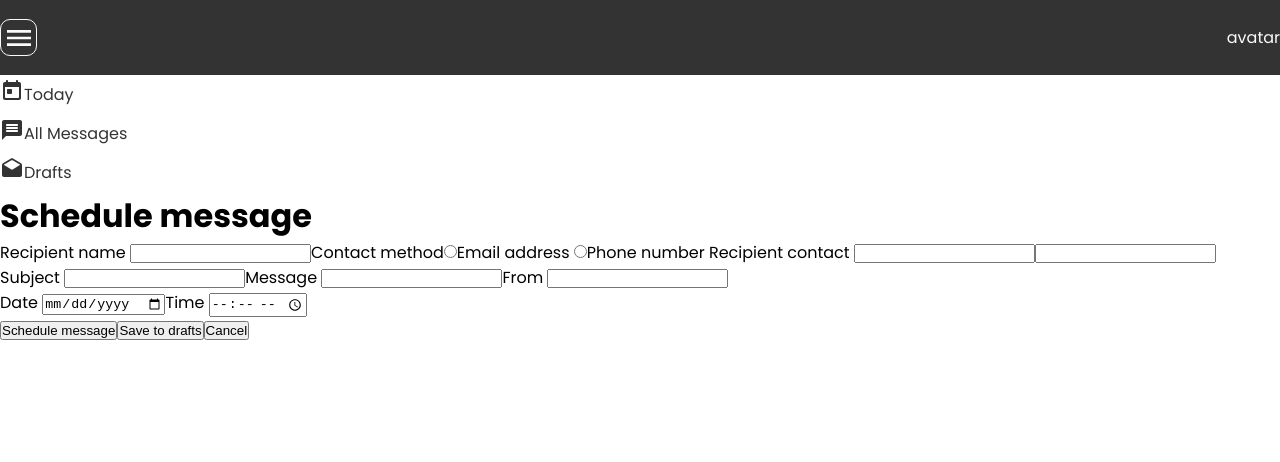
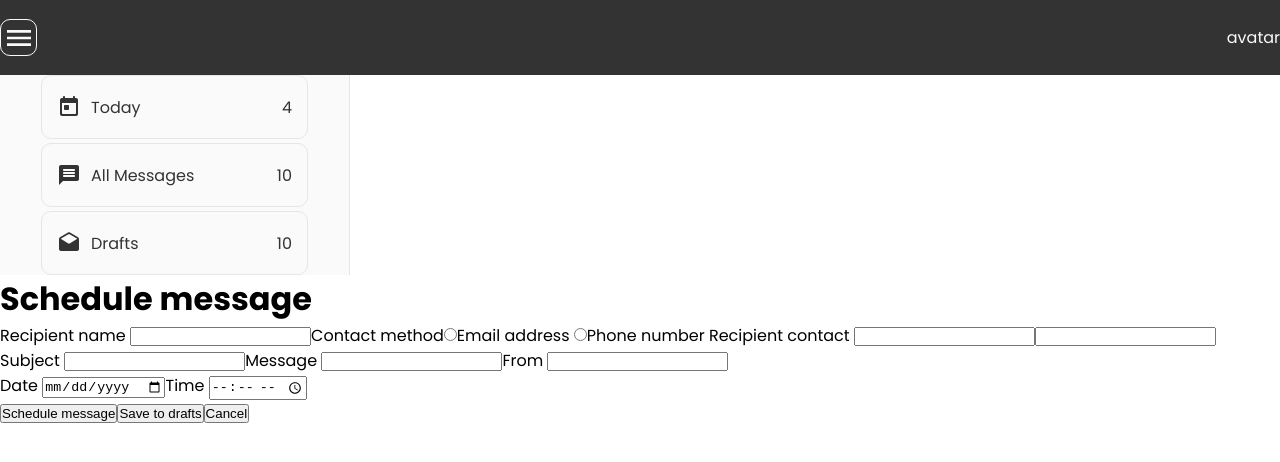
Before and after one commit to Ngoakor12/message-robot, a React (Create React App) app: page /schedule in a window 1280 px wide. Shown: the top 462 px of the page. Built offline with nearby package versions, Linux system fonts and the light colour scheme.

Commit message:
style(Navigation): complete elements styling

```diff
--- a/src/App.css
+++ b/src/App.css
@@ -2,6 +2,7 @@
 * {
   margin: 0;
   padding: 0;
+  box-sizing: border-box;
 }
 body {
   font-family: "Poppins", sans-serif;
@@ -15,18 +16,21 @@ code {
     monospace;
 }
 
-:root{
-  --dark-gray:#333333;
-  --light-gray:#FAFAFA;
-  --border-radius:10px;
+:root {
+  --dark-gray: #333333;
+  --light-gray: #fafafa;
+  --background-1: #ffffff;
+  --background-2: #fafafa;
+  --border-1: #e6e6e6;
+  --border-radius: 10px;
 }
 
-.App{
-  display: grid;
+.App {
+  /* display: grid; */
   /* color: red; */
 }
 
-.main-header{
+.main-header {
   color: var(--light-gray);
   background-color: var(--dark-gray);
   min-height: 75px;
@@ -35,11 +39,11 @@ code {
   justify-content: space-between;
 }
 
-.menu-icon{
+.menu-icon {
   display: inline-flex;
   align-items: center;
   justify-content: center;
-  color:#FAFAFA;
+  color: #fafafa;
   background: none;
   border: 1px solid var(--light-gray);
   width: 37px;
@@ -47,19 +51,61 @@ code {
   border-radius: var(--border-radius);
 }
 
-.navigation{
+.navigation {
+  background-color: var(--background-2);
   display: flex;
   flex-direction: column;
-  /* justify-content: center; */
+  justify-content: center;
+  align-items: center;
+  max-width: 350px;
+  gap: 4px;
+  border-right: 1px solid var(--border-1);
 }
 
-.navigation a{
+.nav-item {
+  border: 1px solid var(--border-1);
+  border-radius: var(--border-radius);
+  padding: 15px;
+  text-decoration: none;
+  color: var(--dark-gray);
+  display: flex;
+  justify-content: space-between;
+  min-width: 267px;
+  max-width: 267px;
+  /* font-weight: 700; */
+  background: none;
+}
+
+.nav-item:hover {
+  font-weight: 700;
+  background-color: var(--background-1);
+}
+
+.nav-item:hover .message-count {
+  font-weight: 400;
+}
+
+.nav-item-left {
   display: flex;
   align-items: center;
-  color: var(--dark-gray);
-  text-decoration: none;
 }
 
-.navigation a  svg{
+.nav-icon {
+  display: flex;
   width: 24px;
+  margin-right: 10px;
 }
+
+.message-count {
+  display: flex;
+  align-items: center;
+}
+
+.active-nav {
+  font-weight: 700;
+  background-color: var(--background-1);
+}
+
+.active-nav .message-count {
+  font-weight: 400;
+}
--- a/src/components/Navigation.js
+++ b/src/components/Navigation.js
@@ -6,23 +6,47 @@ import { ReactComponent as DraftsIcon } from "../assets/IcRoundDrafts.svg";
 function Navigation({ isMenuOpen, setIsMenuOpen }) {
   return (
     <nav className="navigation">
-      <NavLink to="/today">
+      <NavLink
+        to="/today"
+        className={({ isActive }) =>
+          isActive ? "nav-item active-nav" : "nav-item"
+        }
+      >
+        <span className="nav-item-left">
           <span className="nav-icon">
             <TodayIcon />
           </span>
           Today
+        </span>
+        <span className="message-count">4</span>
       </NavLink>
-      <NavLink to="/messages">
+      <NavLink
+        to="/messages"
+        className={({ isActive }) =>
+          isActive ? "nav-item active-nav" : "nav-item"
+        }
+      >
+        <span className="nav-item-left">
           <span className="nav-icon">
             <AllMessagesIcon />
           </span>
           All Messages
+        </span>
+        <span className="message-count">10</span>
       </NavLink>
-      <NavLink to="/drafts">
+      <NavLink
+        to="/drafts"
+        className={({ isActive }) =>
+          isActive ? "nav-item active-nav" : "nav-item"
+        }
+      >
+        <span className="nav-item-left">
           <span className="nav-icon">
             <DraftsIcon />
           </span>
           Drafts
+        </span>
+        <span className="message-count">10</span>
       </NavLink>
     </nav>
   );
```
Lines whose indentation alone changed are shown as unchanged.
